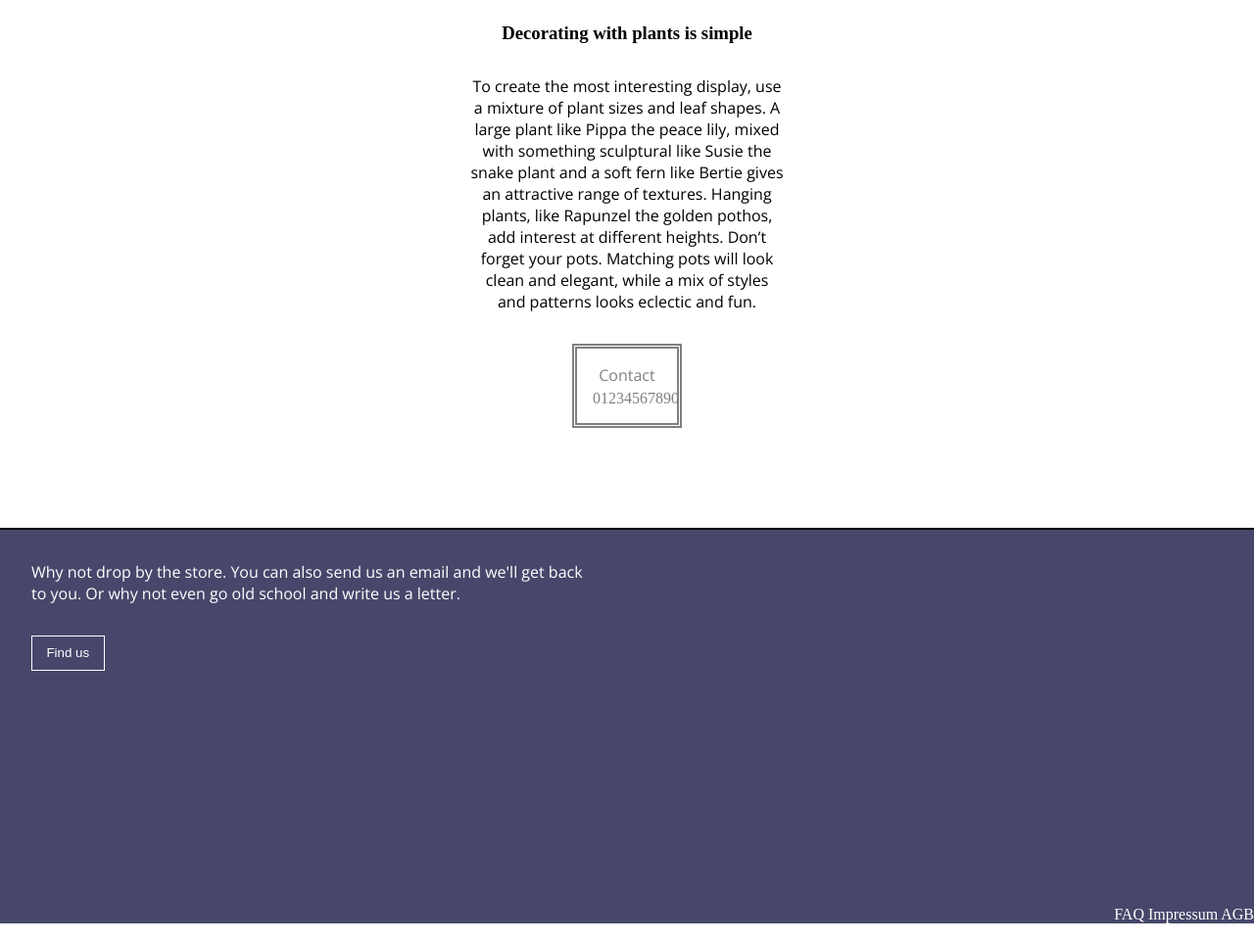
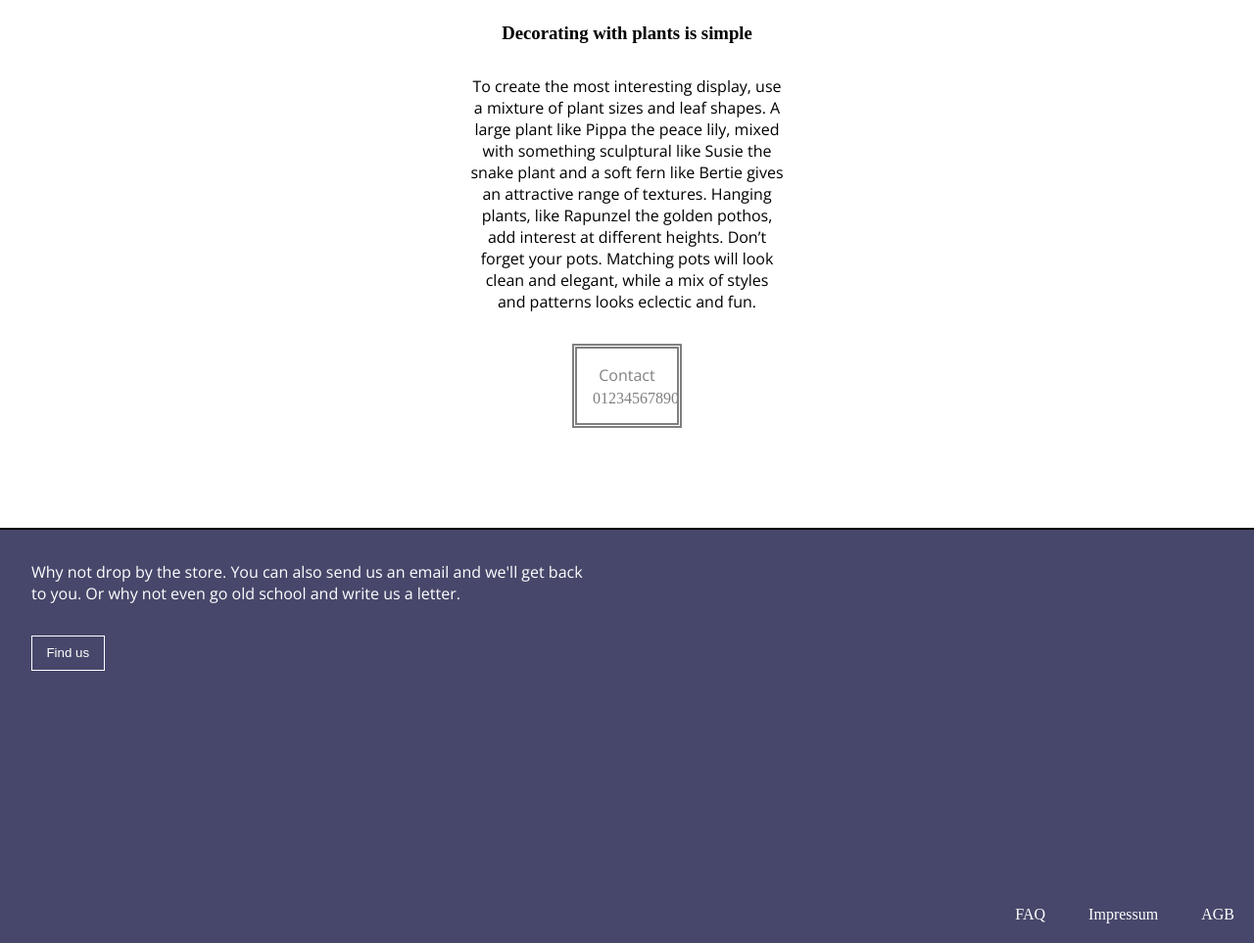
Before and after one commit to Deathpfhrot/Project123Planets, a plain HTML site: page Aufgabe1/index.html in a window 1280 px wide. Shown: the part 809-1772 px from the top of the page at 98% size. Drawn offline with nearby package versions, Linux system fonts and the light colour scheme; a web font is replaced by a local one.

Commit message:
second commit

```diff
--- a/Aufgabe1/assets/css/style.css
+++ b/Aufgabe1/assets/css/style.css
@@ -154,8 +154,10 @@ footer section:nth-of-type(1) a:hover{
 footer section:nth-of-type(2) {
     width: 100%;
     text-align: right;
+    padding-bottom: 20px;
 }
 footer section:nth-of-type(2) a{
+    padding: 20px;
 }
 footer section:nth-of-type(2) a:hover{
     text-decoration: underline;
```
